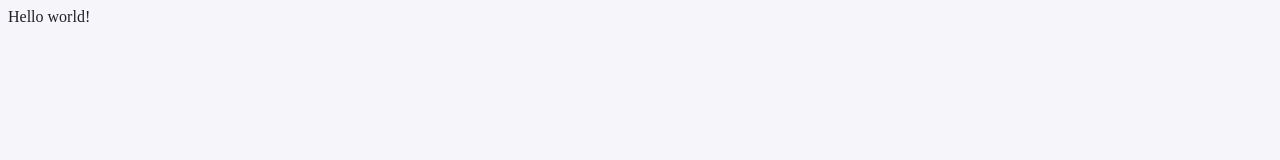
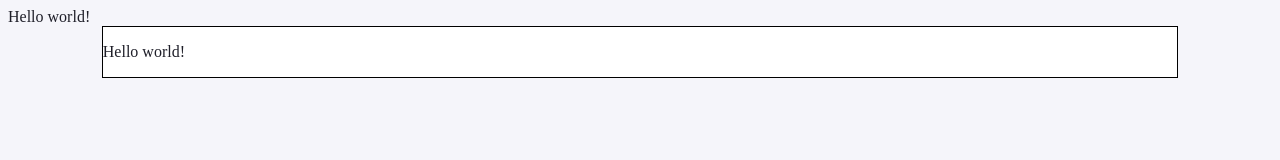
Before and after one commit to bmbend/bmbend-hw6, a plain HTML site: page index.html in a window 1280 px wide. Drawn offline with Linux system fonts and the light colour scheme.

Commit message:
added centered div for content

```diff
--- a/css/stylesheet.css
+++ b/css/stylesheet.css
@@ -1 +1,12 @@
-body { background: #f5f5fa; color: #1f1f29; }
+body {
+    background: #f5f5fa;
+    color: #1f1f29;
+ }
+
+ .container {
+    width: 85%;
+    margin: auto;
+    background-color: white;
+    border: 1px solid black;
+
+ }
--- a/index.html
+++ b/index.html
@@ -7,5 +7,9 @@
     </head>
     <body>
         Hello world!
-    </body>
+
+        <div class="container">
+            <p>Hello world!</p>
+        </div>
+    <body>
 </html>
```
